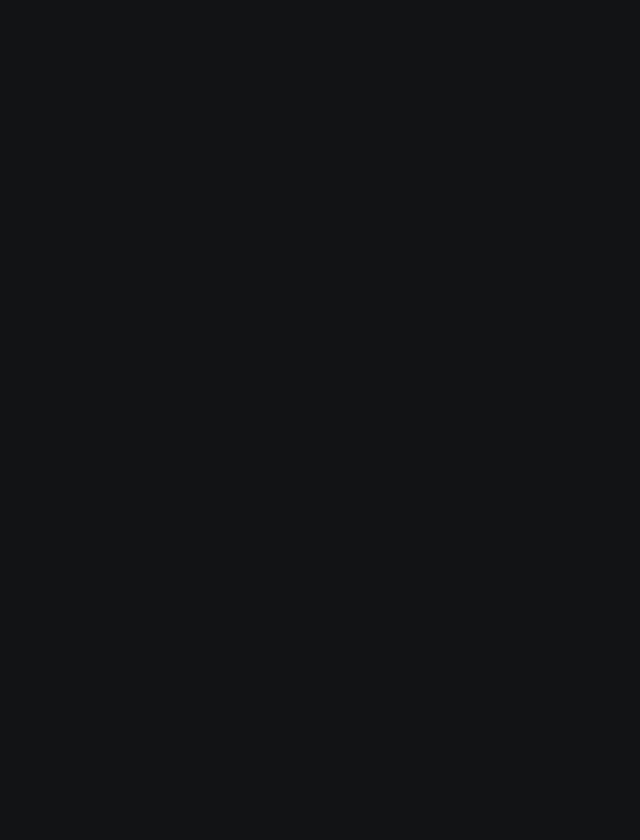
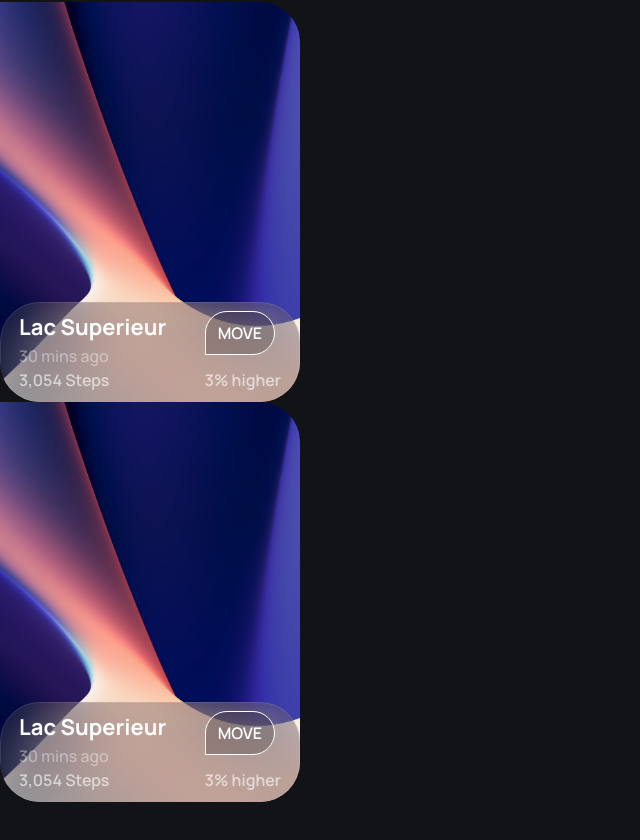
Before and after one commit to stardusteight-d4c/move-app-landing-page, a Vue app: page / in a window 1280 px wide. Shown: the part 1646-2486 px from the top of the page, without its empty margins (0-640 px from the left). Before the commit the page ends 1548 px from the top, so only its background shows below. Built offline with nearby package versions, Linux system fonts and the light colour scheme.

Commit message:
crating card

```diff
--- a/src/App.vue
+++ b/src/App.vue
@@ -1,9 +1,11 @@
 <script setup lang="ts">
 import Hero from './components/Hero.vue'
 import Companies from './components/Companies.vue'
+import Jumpstart from './components/Jumpstart.vue'
 </script>
 
 <template>
   <Hero />
   <Companies />
+  <Jumpstart />
 </template>
--- a/src/components/Companies.vue
+++ b/src/components/Companies.vue
@@ -12,7 +12,7 @@ import {
 </script>
 
 <template>
-  <section class="bg-[#121316] relative py-[100px] w-screen">
+  <section class="top-inset-shadow bg-[#121316] relative py-[100px] w-screen">
     <div
       class="max-w-7xl mx-auto relative z-10 flex flex-col items-center justify-center"
     >
@@ -29,19 +29,19 @@ import {
       <div
         class="grid grid-cols-2 gap-8 md:flex items-center gap-x-[80px] mmd:gap-x-[120px]"
       >
-        <div class="logo-company shadow-md shadow-black/50 flex col-span-1">
+        <div class="logo-company shadow-drop flex col-span-1">
           <img :src="framerLogo" width="32" height="32" alt="Framer" />
         </div>
-        <div class="logo-company shadow-md shadow-black/50 flex col-span-1">
+        <div class="logo-company shadow-drop flex col-span-1">
           <img :src="appleLogo" width="32" height="32" alt="Apple" />
         </div>
-        <div class="logo-company shadow-md shadow-black/50 hidden md:flex">
+        <div class="logo-company shadow-drop hidden md:flex">
           <img :src="stripeLogo" width="32" height="32" alt="Stripe" />
         </div>
-        <div class="logo-company shadow-md shadow-black/50 flex col-span-1">
+        <div class="logo-company shadow-drop flex col-span-1">
           <img :src="instagramLogo" width="32" height="32" alt="Instagram" />
         </div>
-        <div class="logo-company shadow-md shadow-black/50 flex col-span-1">
+        <div class="logo-company shadow-drop flex col-span-1">
           <img :src="slackLogo" width="32" height="32" alt="Slack" />
         </div>
       </div>
@@ -51,7 +51,7 @@ import {
         class="grid grid-cols-1 mdd:grid-cols-3 gap-y-8 mdd:gap-[10px] mx-4 mmd:mx-0 mmd:gap-x-[30px]"
       >
         <div
-          class="col-span-1 shadow-md shadow-black/50 flex flex-col gap-y-[10px] w-[250px] items-center justify-center bg-[#00000066] rounded-[25px] py-[30px] px-[20px]"
+          class="shadow-drop col-span-1 flex flex-col gap-y-[10px] w-[250px] items-center justify-center bg-[#00000066] rounded-[25px] py-[30px] px-[20px]"
         >
           <img :src="heart" alt="pen/icon" />
           <h4 class="font-bold">Quality of life</h4>
@@ -61,7 +61,7 @@ import {
           </p>
         </div>
         <div
-          class="col-span-1 shadow-md shadow-black/50 flex flex-col gap-y-[10px] w-[250px] items-center justify-center bg-[#00000066] rounded-[25px] py-[30px] px-[20px]"
+          class="shadow-drop col-span-1 flex flex-col gap-y-[10px] w-[250px] items-center justify-center bg-[#00000066] rounded-[25px] py-[30px] px-[20px]"
         >
           <img :src="handHeart" alt="pen/icon" />
           <h4 class="font-bold">More performance</h4>
@@ -71,7 +71,7 @@ import {
           </p>
         </div>
         <div
-          class="col-span-1 shadow-md shadow-black/50 flex flex-col gap-y-[10px] w-[250px] items-center justify-center bg-[#00000066] rounded-[25px] py-[30px] px-[20px]"
+          class="shadow-drop col-span-1 flex flex-col gap-y-[10px] w-[250px] items-center justify-center bg-[#00000066] rounded-[25px] py-[30px] px-[20px]"
         >
           <img :src="batteryFull" alt="pen/icon" />
           <h4 class="font-bold">Full energy</h4>
@@ -86,6 +86,16 @@ import {
 </template>
 
 <style scoped>
+.top-inset-shadow {
+  -webkit-box-shadow: inset 0px 7px 6px 0px rgba(0, 0, 0, 0.88);
+  -moz-box-shadow: inset 0px 7px 6px 0px rgba(0, 0, 0, 0.88);
+  box-shadow: inset 0px 7px 6px 0px rgba(0, 0, 0, 0.88);
+}
+.shadow-drop {
+  -webkit-box-shadow: 0px 8px 14px 0px rgba(0, 0, 0, 0.61);
+  -moz-box-shadow: 0px 8px 14px 0px rgba(0, 0, 0, 0.61);
+  box-shadow: 0px 8px 14px 0px rgba(0, 0, 0, 0.61);
+}
 .logo-company {
   background-color: #00000066;
   width: 64px;
--- /dev/null
+++ b/src/components/Jumpstart.vue
@@ -0,0 +1,97 @@
+<script setup lang="ts"></script>
+
+<template>
+  <section class="bg-[#121316] py-[100px] min-h-screen w-screen">
+    <div>
+      <div class="card">
+        <div class="card-info">
+          <div>
+            <h3 class="font-bold text-[22px]">Lac Superieur</h3>
+            <span class="text-[#FFFFFF]/40 block font-medium">30 mins ago</span>
+            <span class="text-[#FFFFFF]/60 block font-semibold"
+              >3,054 Steps</span
+            >
+          </div>
+          <div class="flex flex-col">
+            <button class="move-button font-semibold uppercase">move</button>
+            <span class="text-[#FFFFFF]/60 font-semibold mt-[13px]"
+              >3% higher</span
+            >
+          </div>
+        </div>
+      </div>
+      <div class="card">
+        <div class="card-info">
+          <div>
+            <h3 class="font-bold text-[22px]">Lac Superieur</h3>
+            <span class="text-[#FFFFFF]/40 block font-medium">30 mins ago</span>
+            <span class="text-[#FFFFFF]/60 block font-semibold"
+              >3,054 Steps</span
+            >
+          </div>
+          <div class="flex flex-col">
+            <button class="move-button font-semibold uppercase">move</button>
+            <span class="text-[#FFFFFF]/60 font-semibold mt-[13px]"
+              >3% higher</span
+            >
+          </div>
+        </div>
+      </div>
+      <div></div>
+    </div>
+    <div></div>
+    <div></div>
+  </section>
+</template>
+
+<style scoped>
+.card {
+  flex-shrink: 0;
+  width: 300px;
+  height: 400px;
+  display: block;
+  overflow: hidden;
+  position: relative;
+  background-image: url('/test1.jpg');
+  background-size: cover;
+  background-repeat: no-repeat;
+  background-position: center;
+  border-radius: 0px 40px 40px 40px;
+}
+
+.card-info {
+  box-sizing: border-box;
+  width: 100%;
+  margin-top: 100%;
+  height: 120px;
+  display: flex;
+  justify-content: space-between;
+  padding-block: 8px;
+  padding-inline: 18px;
+  -webkit-backdrop-filter: blur(40px);
+  backdrop-filter: blur(40px);
+  background-color: rgba(0, 0, 0, 0.2);
+  overflow: visible;
+  border-radius: 40px;
+  border: 1px solid rgba(255, 255, 255, 0.1);
+}
+
+.move-button {
+  box-sizing: border-box;
+  width: 70px;
+  height: 44px;
+  display: flex;
+  flex-direction: row;
+  justify-content: center;
+  align-items: center;
+  -webkit-backdrop-filter: blur(0px);
+  backdrop-filter: blur(0px);
+  overflow: visible;
+  padding: 0px 0px 0px 0px;
+  align-content: center;
+  flex-wrap: wrap;
+  gap: 16;
+  border-radius: 24px 24px 24px 0px;
+  border: 1px solid #ffffff;
+}
+</style>
```
Also changed, not shown: public/test1.jpg (added).
